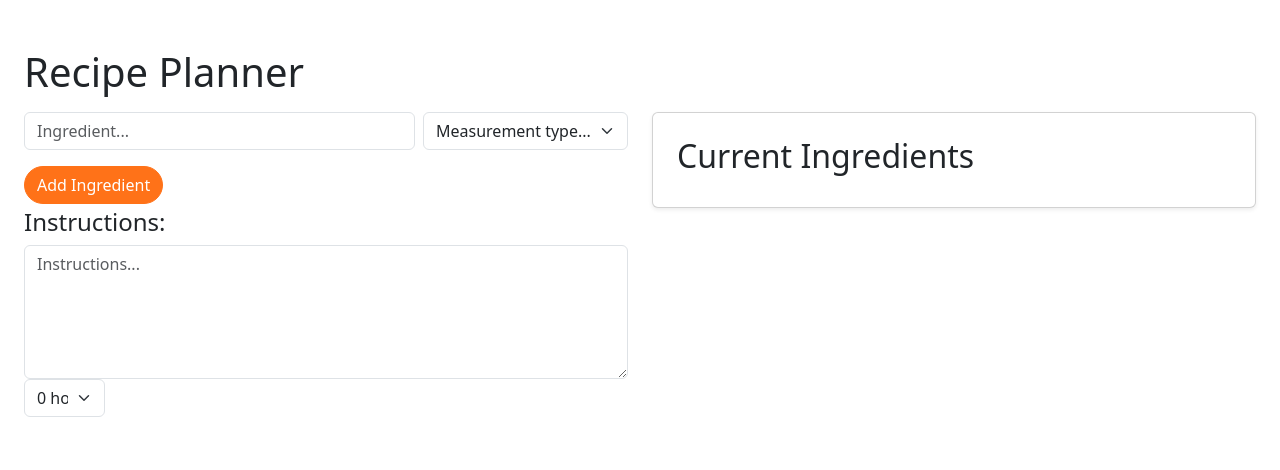
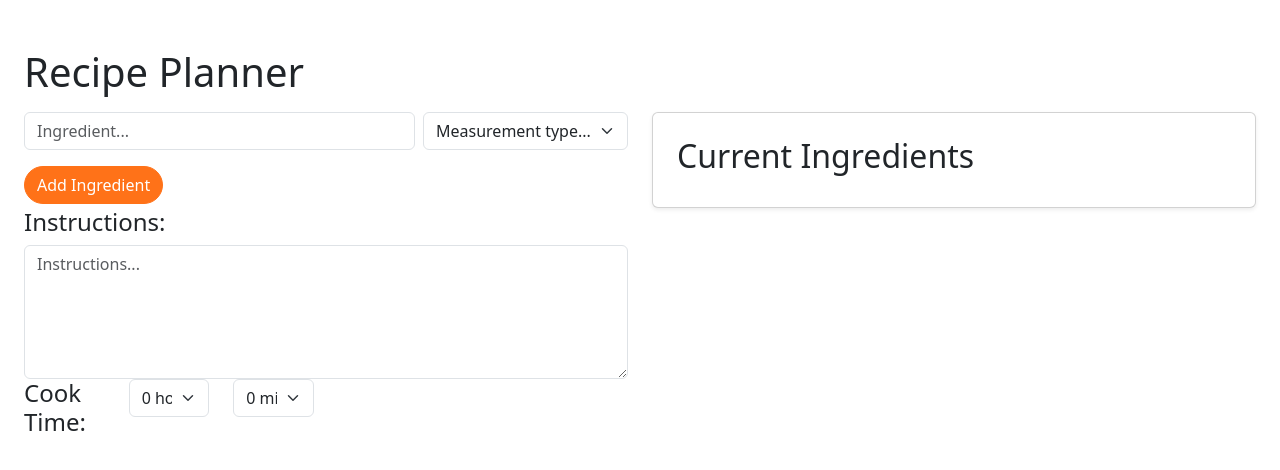
Before and after one commit to CamdenSmith-GV/CIS350_Recipe_Planner, a React (Create React App) app in the folder frontend/: page / in a window 1280 px wide. Both pictures are taken after a click on the button "Open Recipe Planner". Shown: the top 470 px of the page. Built offline with nearby package versions, Linux system fonts and the light colour scheme.

Commit message:
Add minute option

```diff
--- a/frontend/src/components/RecipePlanner.js
+++ b/frontend/src/components/RecipePlanner.js
@@ -8,7 +8,13 @@
 
 import "bootstrap/dist/css/bootstrap.min.css";
 import { useState } from "react";
-import { VOLUME_UNITS, MASS_UNITS, createEmptyIngredient } from "../constants";
+import
+{
+  VOLUME_UNITS,
+  MASS_UNITS,
+  createEmptyIngredient,
+  createRecipe
+} from "../constants";
 
 function RecipePlanner()
 {
@@ -19,6 +25,7 @@ function RecipePlanner()
   const [currentIngredient, setCurrentIngredient] = useState(createEmptyIngredient());
 
   const hourOptions = [0, 1, 2, 3, 4, 5, 6, 7, 8, 9, 10, 11, 12];
+  const minuteOptions = [0, 5, 10, 15, 20, 25, 30, 35, 40, 45, 50, 55];
 
   const updateRow = (changes) =>
   {
@@ -161,6 +168,10 @@ function RecipePlanner()
 
       <div className="row g-4">
         <div className="col-md-1">
+          <h4>Cook Time:</h4>
+        </div>
+
+        <div className="col-md-1">
           <select
             className="form-select"
             value={hours}
@@ -173,6 +184,23 @@ function RecipePlanner()
             ))}
           </select>
         </div>
+
+        <div className="col-md-1">
+          <select
+          className="form-select"
+          value={minutes}
+          onChange={(event) => setMinutes(event.target.value)}
+          >
+            {minuteOptions.map((minute) => (
+              <option value={minute} key={minute}>
+                {minute} minute{minute !== 1 && "s"}
+              </option>
+            ))}
+
+          </select>
+        </div>
+
+
       </div>
     </div>
   );
--- a/frontend/src/constants.js
+++ b/frontend/src/constants.js
@@ -17,7 +17,9 @@ export const createEmptyIngredient = () =>
   amount: "",
 });
 
-export const recipe = () =>
+export const createRecipe = (ingredientList, instructions, hours, minutes) =>
 ({
-
-})
+  ingredients: ingredientList,
+  instructions: instructions,
+  cookTimeMinutes: Number(hours) * 60 + Number(minutes),
+});
```
